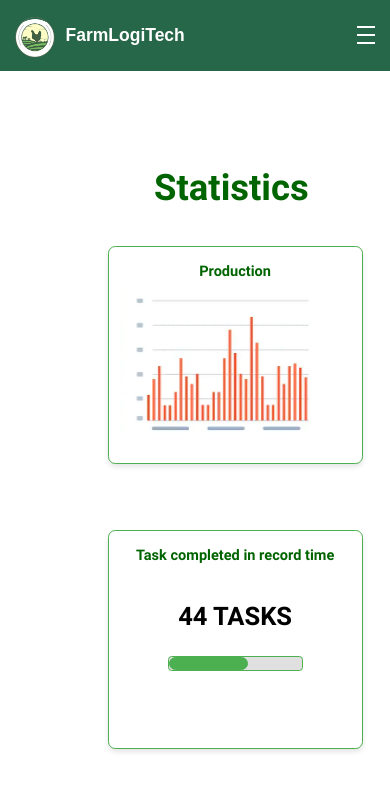
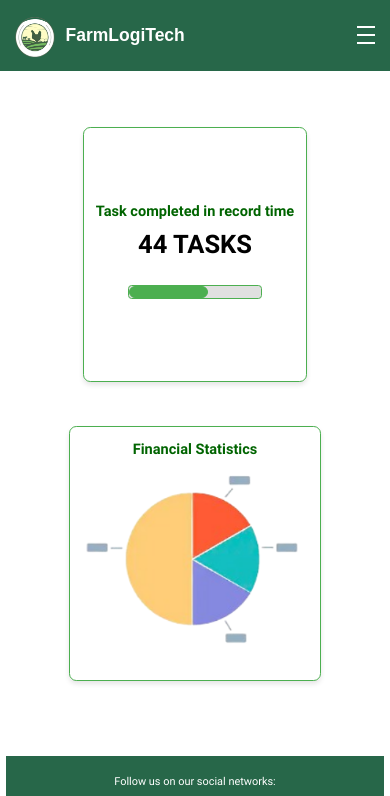
Before and after one commit to Aplicaciones-Web-WX55-Group-S-del-Softw/frontend-application, a Vue app: page /statistics in a window 390 px wide. Shown: the top 796 px of the page. Built offline with nearby package versions, Linux system fonts and the light colour scheme.

Commit message:
feat(dashboard-analytics): Update Add shed

```diff
--- a/src/monitoring/components/statistics-card/statistics-card.vue
+++ b/src/monitoring/components/statistics-card/statistics-card.vue
@@ -16,46 +16,39 @@ export default {
     <h1 class="text-center">Statistics</h1>
   </div>
   <div class="cards">
-    <pv-card class="mt-1x">
-
-      <template #content>
-        <router-link to="/production/statistics" style="text-decoration: none;">
-          <h1 class="title-card">Production</h1>
-          <img src="../../../assets/production.png" alt="Producción">
-        </router-link>
-      </template>
-    </pv-card>
-    <pv-card class="mt-2x">
+    <pv-card class="card">
       <template #content>
         <router-link to="/finished/tasks" style="text-decoration: none;">
           <h1 class="title-card">Task completed in record time</h1>
           <p class="tasks">44 TASKS </p>
-
           <div class="progress-container">
             <div class="progress-bar">
               <div class="progress" style="width: 60%;"></div>
               <p class="sub-header">Pending tasks: 20</p>
             </div>
-
           </div>
         </router-link>
       </template>
     </pv-card>
-    <pv-card class="mt-3x">
+    <pv-card class="card">
       <template #content>
         <router-link to="/financial/statistics" style="text-decoration: none;">
           <h1 class="title-card">Financial Statistics</h1>
           <img src="../../../assets/income.png" alt="Ingresos">
         </router-link>
-
       </template>
     </pv-card>
   </div>
+  <div class="space">
     <footer-component></footer-component>
 
+  </div>
 </template>
 
 <style>
+.space{
+  margin-top: 20%;
+}
 .back-button {
   display: inline-block;
   padding: 10px 20px;
@@ -71,102 +64,73 @@ export default {
 .back-button:hover {
   background-color: darkgreen;
 }
+
 .cards {
-  display: grid;
-  grid-template-areas:
-    "mt-1x mt-2x"
-    "mt-3x mt-3x";
+  display: flex;
+  flex-wrap: wrap;
   gap: 40px;
   justify-content: center;
-  margin-left: 100px;
+  align-items: center;
+  margin-top: 10%;
+  max-width: 1200px; /* Ajustar el ancho máximo del contenedor de las tarjetas */
+  margin-left: auto;
+  margin-right: auto;
 }
 
-.mt-1x
-{
-  grid-area: mt-1x;
-  margin-top: 50px;
-  width: 350px;
-  height: 300px;
+.card {
+  flex: 1 1 calc(50% - 40px); /* Hacer que las tarjetas ocupen aproximadamente el 50% del ancho del contenedor, menos el espacio del gap */
+  max-width: 500px; /* Ancho máximo para las tarjetas */
+  height: 350px; /* Aumentar la altura de las tarjetas */
   border-radius: 10px;
   border: 2px solid #4CAF50;
   box-shadow: 0 4px 8px rgba(0, 0, 0, 0.1);
-  margin-left: -100px;
+  display: flex;
+  flex-direction: column;
+  align-items: center;
+  justify-content: center;
 }
 
-.mt-2x {
-  grid-area: mt-2x;
-  margin-top: 50px;
-  width: 350px;
-  height: 300px;
-  border-radius: 10px;
-  border: 2px solid #4CAF50;
-  box-shadow: 0 4px 8px rgba(0, 0, 0, 0.1);
-  margin-left: 20px;
+.card img {
+  width: 320px; /* Aumentar el ancho de la imagen */
+  height: 240px; /* Aumentar la altura de la imagen */
 }
 
-.mt-3x {
-  grid-area: mt-3x;
-  margin-top: 50px;
-  width: 350px;
-  height: 300px;
-  border-radius: 10px;
-  border: 2px solid #4CAF50;
-  box-shadow: 0 4px 8px rgba(0, 0, 0, 0.1);
-  margin-left: 90px;
-  margin-right: 100px;
-  position: relative;
-}
-.mt-1x img {
-  width: 280px;
-  height: 200px;
-}
-
-.mt-3x img {
-  width: 280px;
-  height: 220px;
-}
-
-.mt-2x p {
-  text-align:center;
+.card p {
+  text-align: center;
   margin-top: 10px;
 }
 
 .text-center {
-  color: darkgreen !important;
-  font-size: 50px;
-  margin-top: 180px;
+  color: darkgreen;
+  font-size: 80px;
+  margin-top: 100px; /* Incrementado para más espacio superior */
   font-weight: bold;
   text-align: center;
-  margin-bottom: 0;
+  margin-bottom: 50px; /* Incrementado para más espacio inferior */
 }
 
-
 .title-card {
-  color: darkgreen !important;
+  color: darkgreen;
   margin-top: -11px;
   font-weight: bold;
   text-align: center;
   font-size: 20px;
-
 }
 
 .sub-header {
-  color: gray !important;
+  color: gray;
   font-size: 20px;
   margin-top: -10px;
-
-
 }
 
 .tasks {
-  color: black !important;
+  color: black;
   font-size: 35px;
   font-weight: bold;
-  margin-top: 50px !important;
+  margin-top: 50px;
 }
 
 .progress-bar {
-
   width: 80%;
   height: 20px;
   background-color: #ddd;
@@ -180,29 +144,33 @@ export default {
   border-radius: 10px;
   border: 2px solid #4CAF50;
 }
+
 .progress-container {
   display: flex;
-  justify-content: center;
+  flex-direction: column;
   align-items: center;
 }
 
+@media (max-width: 768px) {
+  .text-center {
+    font-size: 30px;
+    margin-top: 20px;
+  }
 
-@media (max-width: 600px) {
   .cards {
-    grid-template-areas:
-      "mt-1x"
-      "mt-2x"
-      "mt-3x";
-    gap: 40px;
-    justify-content: center;
-    margin-left: 210px;
+    flex-direction: column;
+    align-items: center;
   }
-  .mt-1x, .mt-2x, .mt-3x {
-    margin-left: 0;
+
+  .card {
+    margin-top: 20px;
+    max-width: 90%; /* Ajuste el ancho máximo para pantallas pequeñas */
+    flex: 1 1 auto;
   }
-  .statistics-title{
-    font-size: 25px;
-    margin-left:100px;
+
+  .card img {
+    width: 100%; /* Ajuste el ancho de la imagen para pantallas pequeñas */
+    height: auto; /* Ajuste la altura de la imagen para pantallas pequeñas */
   }
 }
 </style>
--- a/src/public/pages/listshed.component.vue
+++ b/src/public/pages/listshed.component.vue
@@ -55,7 +55,6 @@ export default {
         <router-link to="/list/crops" class="link-style">
           <h4>Crop Inventory</h4>
         </router-link>
-
       </div>
       <div class="table-container">
         <div class="background-color">
@@ -94,11 +93,12 @@ export default {
   align-items: flex-start;
   gap: 20px;
   padding: 20px;
+  flex-wrap: wrap;
 }
 
 .sidebar {
   flex: 0 0 200px;
-  background-color: #FFFFFF; /* Cambiado a blanco */
+  background-color: #FFFFFF;
   padding: 20px;
   border-radius: 8px;
   box-shadow: 0 4px 8px rgba(0, 0, 0, 0.1);
@@ -106,7 +106,7 @@ export default {
 }
 
 .header-style {
-  color: darkgreen !important;
+  color: darkgreen;
   font-size: 1.5em;
   margin-bottom: 10px;
 }
@@ -126,7 +126,7 @@ export default {
 }
 
 .background-color {
-  background-color: #FFFFFF; /* Cambiado a blanco */
+  background-color: #FFFFFF;
   padding: 20px;
   border-radius: 8px;
   box-shadow: 0 4px 8px rgba(0, 0, 0, 0.1);
@@ -156,7 +156,7 @@ th {
 }
 
 .title-color {
-  color: darkgreen !important;
+  color: darkgreen;
   text-align: center;
   margin-bottom: 20px;
 }
@@ -165,6 +165,26 @@ th {
   display: block;
   margin: 20px auto;
   text-align: center;
+}
+
+@media screen and (max-width: 1024px) {
+  .main-container {
+    flex-direction: column;
+    align-items: center;
+  }
+
+  .sidebar {
+    width: 100%;
+    margin-bottom: 20px;
+  }
+
+  .table-container {
+    width: 100%;
+  }
+
+  .background-color {
+    width: 100%;
+  }
 }
 
 @media screen and (max-width: 768px) {
@@ -186,6 +206,14 @@ th {
     width: 100%;
   }
 
+  table {
+    width: 100%;
+  }
+
+  th, td {
+    padding: 8px;
+  }
+
   .title-color {
     text-align: center;
     margin-bottom: 10px;
--- a/src/public/pages/register-details.component.vue
+++ b/src/public/pages/register-details.component.vue
@@ -40,27 +40,25 @@ export default {
         <router-link to="/list/crops" class="link-style">
           <h4>Crop Inventory</h4>
         </router-link>
-
       </div>
       <div class="form-container">
         <div class="background-color">
-          <h1 class="title-color">CROP REGISTRATION</h1>
+          <h1 class="title-color">ADD SHED</h1>
           <div class="inputs-container">
-            <label for="shed">Shed:</label>
-            <input type="text" id="shed" name="shed"><br>
 
-            <label for="type">Type:</label>
-            <input type="text" id="type" name="type"><br>
+            <label for="type">Shed Type:</label>
+            <select id="type" name="type">
+              <option value="Animals">Animals</option>
+              <option value="Crops">Crops</option>
+            </select><br>
 
-            <label for="planting-date">Planting Date:</label>
-            <input type="date" id="planting-date" name="planting-date"><br>
+            <label for="specie">Specie:</label>
+            <input type="text" id="specie" name="specie"><br>
 
-            <label for="quantity">Quantity:</label>
-            <input type="number" id="quantity" name="quantity"><br>
+            <router-link to="/home" class="save-button-link">
+              <button class="button">Save</button>
+            </router-link>
           </div>
-          <router-link to="/home">
-            <SaveButton/>
-          </router-link>
         </div>
       </div>
     </div>
@@ -75,11 +73,12 @@ export default {
   align-items: flex-start;
   gap: 20px;
   padding: 20px;
+  flex-wrap: nowrap; /* No permite que los elementos se envuelvan */
 }
 
 .sidebar {
   flex: 0 0 200px;
-  background-color: #FFFFFF; /* Cambiado a blanco */
+  background-color: #FFFFFF;
   padding: 20px;
   border-radius: 8px;
   box-shadow: 0 4px 8px rgba(0, 0, 0, 0.1);
@@ -87,7 +86,7 @@ export default {
 }
 
 .header-style {
-  color: darkgreen !important;
+  color: darkgreen;
   font-size: 1.5em;
   margin-bottom: 10px;
 }
@@ -106,8 +105,17 @@ export default {
   justify-content: center;
 }
 
+.button {
+  background-color: darkgreen;
+  color: white;
+  padding: 10px 20px;
+  border: none;
+  border-radius: 5px;
+  cursor: pointer;
+}
+
 .background-color {
-  background-color: #FFFFFF; /* Cambiado a blanco */
+  background-color: #FFFFFF;
   padding: 20px;
   border-radius: 10px;
   box-shadow: 0 4px 8px rgba(0, 0, 0, 0.1);
@@ -126,7 +134,8 @@ export default {
   font-weight: bold;
 }
 
-.inputs-container input {
+.inputs-container input,
+.inputs-container select {
   width: 100%;
   margin-bottom: 10px;
   padding: 8px;
@@ -135,7 +144,7 @@ export default {
 }
 
 .title-color {
-  color: darkgreen !important;
+  color: darkgreen;
   text-align: center;
   margin-bottom: 20px;
 }
@@ -146,28 +155,43 @@ export default {
   text-align: center;
 }
 
-@media screen and (max-width: 768px) {
+.save-button-link {
+  display: flex;
+  justify-content: center;
+  margin-top: 20px;
+}
+
+@media screen and (max-width: 1024px) {
   .main-container {
-    flex-direction: column;
-    align-items: center;
+    flex-direction: row;
+    flex-wrap: nowrap; /* Mantener disposición en fila sin envolver */
   }
 
   .sidebar {
-    width: 100%;
-    margin-bottom: 20px;
+    flex: 0 0 150px; /* Reducir tamaño de la barra lateral en pantallas más pequeñas */
+    margin-bottom: 0;
   }
 
   .form-container {
-    width: 100%;
+    flex: 1;
+    max-width: 600px; /* Ajustar tamaño del formulario en pantallas más pequeñas */
+  }
+}
+
+@media screen and (max-width: 768px) {
+  .main-container {
+    flex-direction: row;
+    flex-wrap: nowrap; /* Mantener disposición en fila sin envolver */
   }
 
-  .background-color {
-    width: 100%;
+  .sidebar {
+    flex: 0 0 120px; /* Reducir tamaño de la barra lateral en pantallas más pequeñas */
+    margin-bottom: 0;
   }
 
-  .title-color {
-    text-align: center;
-    margin-bottom: 10px;
+  .form-container {
+    flex: 1;
+    max-width: 500px; /* Ajustar tamaño del formulario en pantallas más pequeñas */
   }
 }
 </style>
```
Lines whose indentation alone changed are shown as unchanged.
